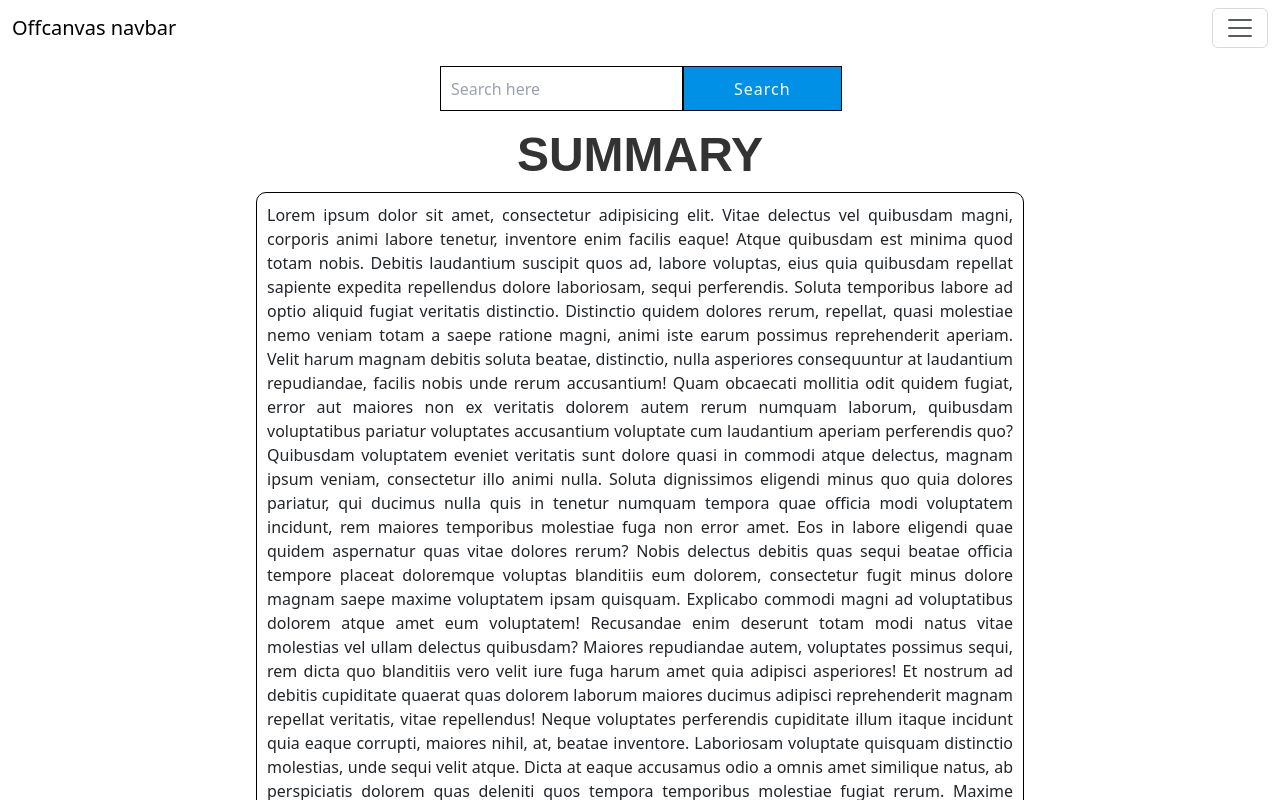
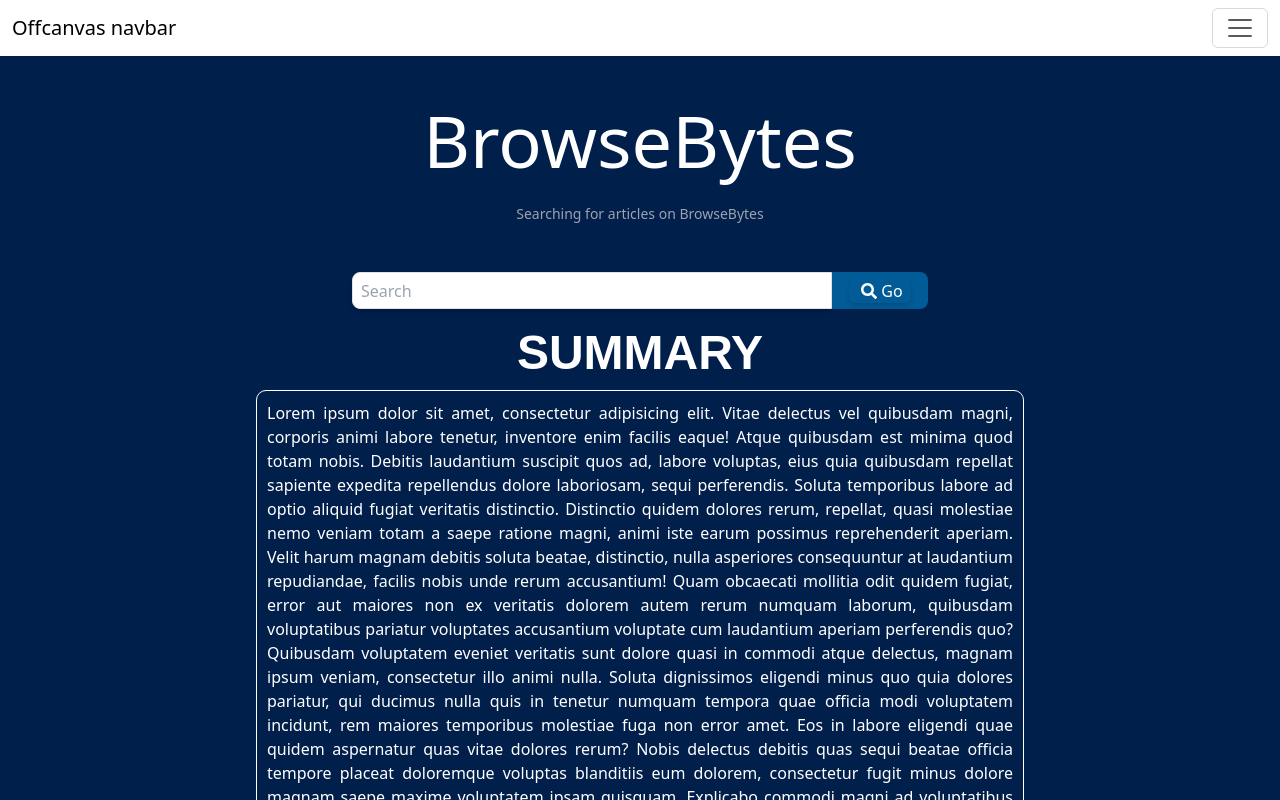
Before and after one commit to GTG-hub/BrowseBytes, a React (Create React App) app in the folder frontend/: page /Summary in a window 1280 px wide. Shown: the top 800 px of the page. Built offline with nearby package versions, Linux system fonts and the light colour scheme.

Commit message:
theme changes

```diff
--- a/frontend/src/pages/Summary.jsx
+++ b/frontend/src/pages/Summary.jsx
@@ -1,15 +1,36 @@
 import React, { useEffect } from "react";
 import { Link } from "react-router-dom";
 import styles from "./summary.module.css";
+import { FaSearch, FaFilter } from "react-icons/fa";
 function Summary() {
   return (
     <div className={styles.myclass2}>
-      <form className={styles.myForm}>
-        <input type="text" placeholder="Search here" />
-        <button type="submit" style={{ backgroundColor: "#0091E6" }}>
-          Search
-        </button>
-      </form>
+      <div className="mx-[10%]">
+        <div className="  my-5">
+          <div className="Heading text-3xl md:text-7xl text-center my-3 text-white">
+            BrowseBytes
+          </div>
+          <div className="text-sm text-gray-400 mt-7 text-center ">
+            Searching for articles on BrowseBytes
+          </div>
+        </div>
+      </div>
+      <div className="Search flex flex-row justify-center items-center w-[50%]">
+        <input
+          className="border w-[75%] h-[37px] rounded-l-lg px-2 border-gray-300 rounded-r-none shadow-md"
+          placeholder="Search"
+        />
+        <div className="serchicon w-[20%] sm:w-[15%] md:w-[15%] h-[37px] flex flex-col justify-around bg-[#005b96] hover:shadow-lg rounded-r-lg">
+          <div className="flex flex-row mx-auto text-xs sm:text-base border-gray-300 rounded-md shadow-md text-white px-2">
+            <div className="my-auto mx-1">
+              <FaSearch className="mx-auto" />
+            </div>
+            <div>
+              <button type="submit">Go</button>
+            </div>
+          </div>
+        </div>
+      </div>
       <h1>SUMMARY</h1>
       <div className={styles.container2}>
         <p>
--- a/frontend/src/pages/summary.module.css
+++ b/frontend/src/pages/summary.module.css
@@ -4,6 +4,7 @@
   display: flex;
   flex-direction: column;
   align-items: center;
+  background-color: #011f4b;
 }
 .myForm {
   background: #fff;
@@ -32,7 +33,7 @@
 
 .myclass2 h1 {
   margin-top: 15px;
-  color: #333;
+  color: white;
   font-size: 3em;
   font-weight: bold;
   text-align: center;
@@ -45,7 +46,7 @@
   justify-content: center;
   text-align: center;
   align-items: center;
-  border: 1px solid black;
+  border: 1px solid white;
   border-radius: 10px;
   margin: 0 auto;
   padding: 10px;
@@ -54,4 +55,5 @@
   text-align: justify;
   margin: 0 auto;
   line-height: 1.5;
+  color: white;
 }
```
